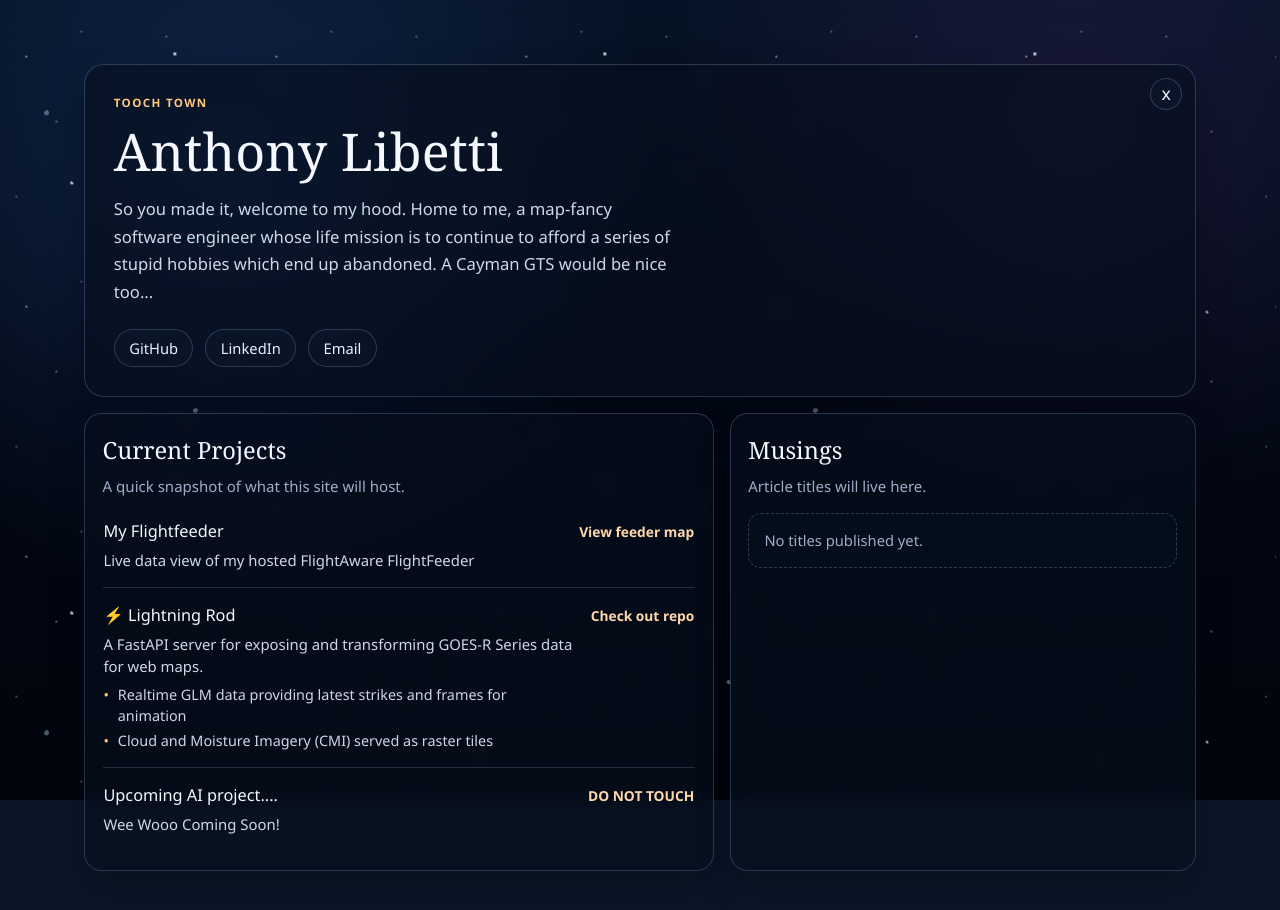
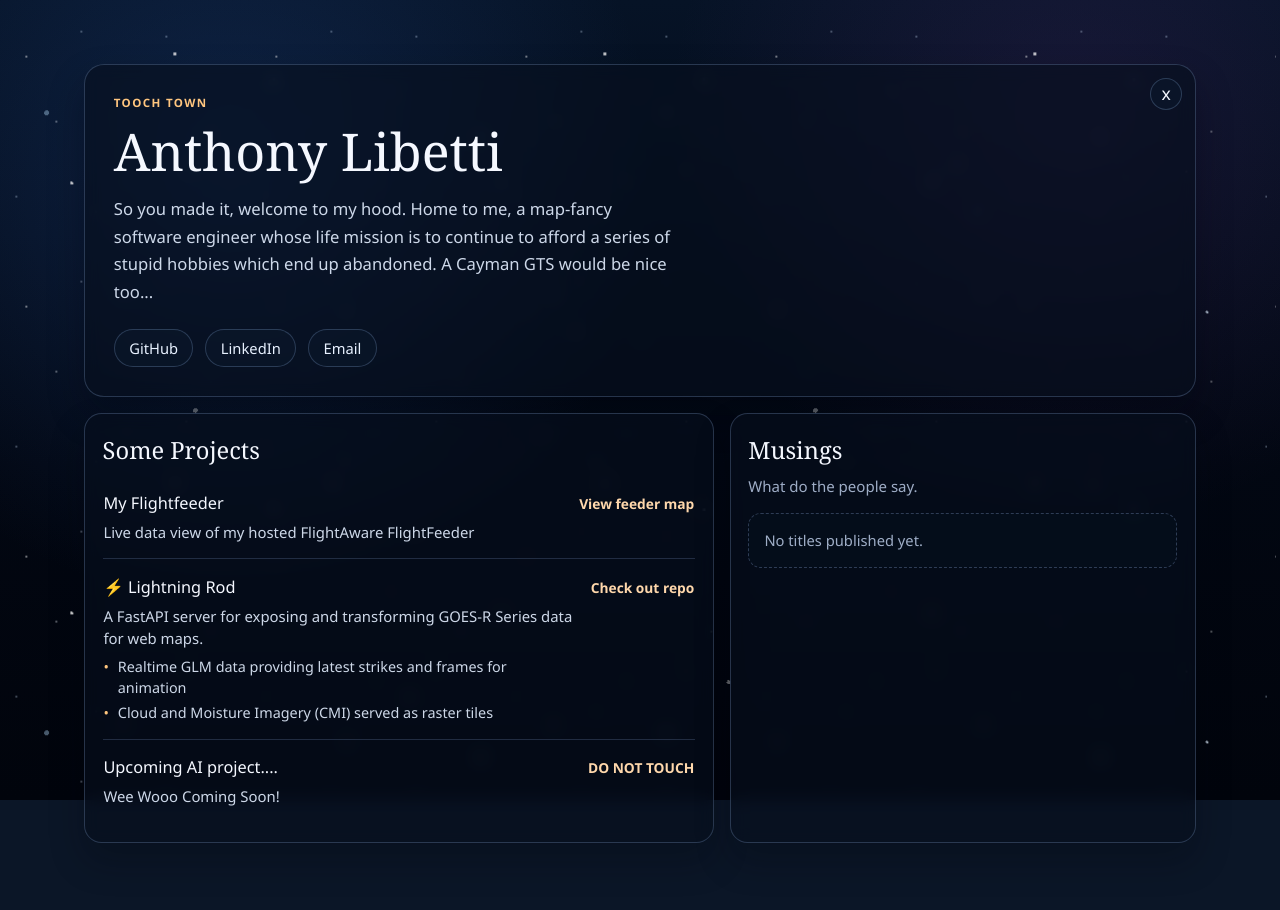
Before and after one commit to Libetti/tooch-town, a SvelteKit app: page / in a window 1280 px wide. Shown: the top 910 px of the page. Built offline with nearby package versions, Linux system fonts and the light colour scheme; no server answers.

Commit message:
star wars

```diff
--- a/src/routes/+page.svelte
+++ b/src/routes/+page.svelte
@@ -317,9 +317,9 @@
 			},
 			{
 				id: 'space-battle',
-				label: 'Space Battle',
+				label: 'Watch those wrist wrockets!',
 				enabled: spaceBattleLayerEnabled,
-				description: 'Multi-ship 3D fleet scenegraph formation.'
+				description: 'Do it.'
 			}
 		]
 	});
@@ -391,8 +391,7 @@
 		<div class="content-grid">
 			<section class="panel projects" aria-labelledby="projects-title">
 				<div class="section-heading">
-					<h2 id="projects-title">Current Projects</h2>
-					<p>A quick snapshot of what this site will host.</p>
+					<h2 id="projects-title">Some Projects</h2>
 				</div>
 				<ul class="project-list">
 					{#each projects as project (project.name)}
@@ -418,7 +417,7 @@
 			<section class="panel musings" aria-labelledby="musings-title">
 				<div class="section-heading">
 					<h2 id="musings-title">Musings</h2>
-					<p>Article titles will live here.</p>
+					<p>What do the people say.</p>
 				</div>
 				<div class="musings-empty" role="status">No titles published yet.</div>
 			</section>
```
